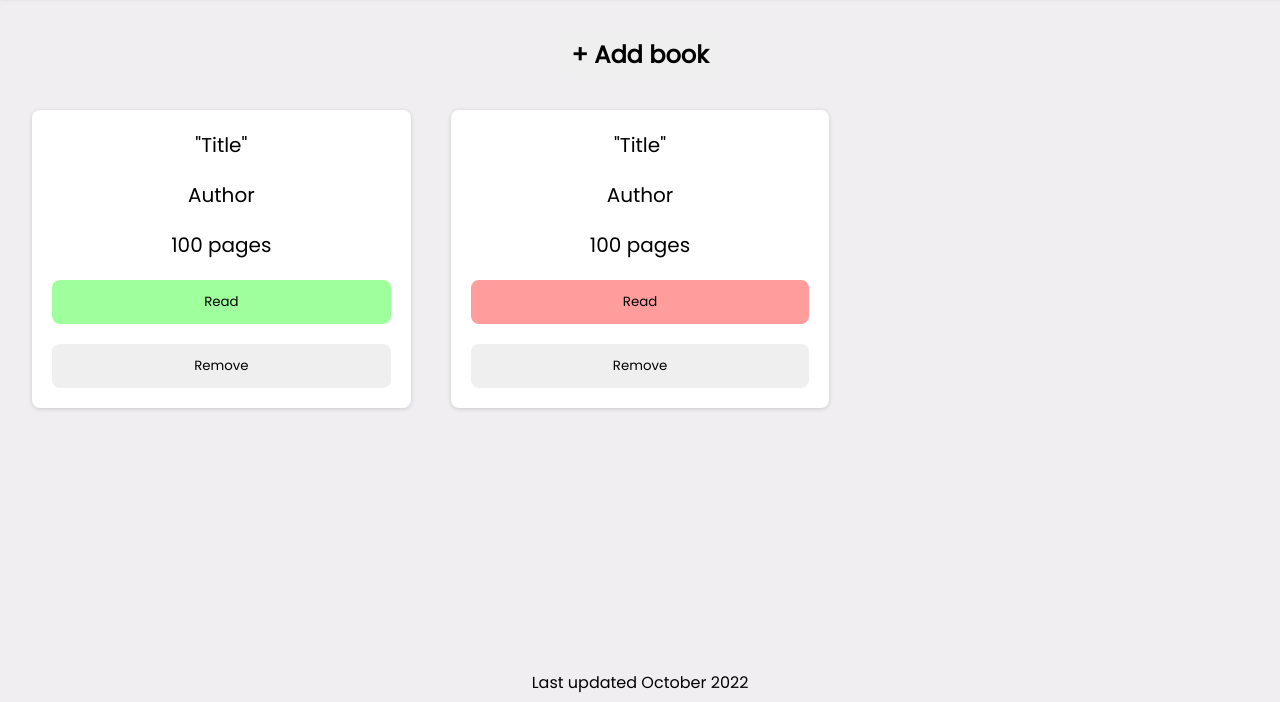
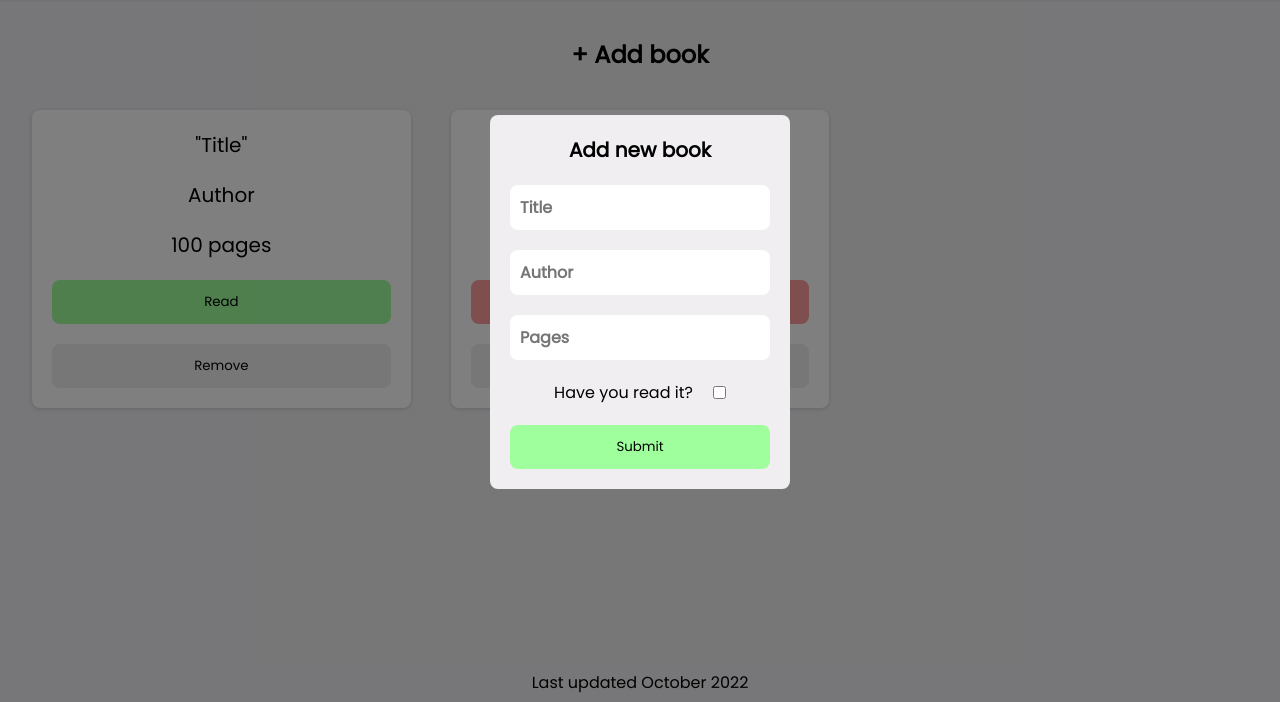
Before and after one commit to hank33liu/Odin-Library, a plain HTML site: page index.html in a window 1280 px wide. Both pictures are taken after a click on the button "+ Add book". Shown: the part 98-800 px from the top of the page. Drawn offline with Linux system fonts and the light colour scheme.

Commit message:
Add modal and grey overlay. Add function to Add book button

```diff
--- a/index.html
+++ b/index.html
@@ -39,6 +39,20 @@
                 <div> Last updated October 2022</div>
             </div>
         </div>
+        <div class="overlay" id="modal-overlay"></div>
+        <div class="modal" id="addBookModal">
+            <form id="addBookForm">
+                <div class="modal-title">Add new book</div>
+                <input type="text" class="input" placeholder="Title" required>
+                <input type="text" class="input" placeholder="Author" required>
+                <input type="number" class="input" placeholder="Pages" required>
+                <div class="is-read-query">
+                    <label for="is-read-query">Have you read it?</label>
+                    <input class="checkbox" type="checkbox">
+                </div>
+                <button class="submit">Submit</button>
+            </form>
+        </div>
     </div>
 </body>
 </html>
--- a/script.js
+++ b/script.js
@@ -21,9 +21,48 @@ class Library {
     }
 
     addBook() {
-
+        pass
     }
 }
+
+//Submit form
+const getBookFromInput = () => {
+    const title = document.getElementById('title').value
+    const author = document.getElementById('author').value
+    const pages = document.getElementById('pages').value
+    const isRead = document.getElementById('isRead').checked
+    return new Book(title, author, pages, isRead)
+}
+
+// const createBookCard = (book)
+
+
+//Modal
+const addBook = document.getElementById("add-book"); //get button that opens addBookModal
+
+const overlay = document.getElementById("modal-overlay"); //get modal overlay
+
+const addBookModal = document.getElementById("addBookModal"); //get addBookModal
+
+const showAddBookModal = () => {
+    overlay.style.display = "block";
+    addBookModal.style.display = "block";
+}
+
+const hideAddBookModal = () => {
+    overlay.style.display = "none";
+    addBookModal.style.display = "none";
+}
+
+addBook.addEventListener("click", showAddBookModal) //Show overlay and addBookModal when Add book button is clicked
+
+overlay.addEventListener("click", hideAddBookModal) //Hide overlay and addBookModal when overlay is clicked
+
+window.addEventListener("keydown", function (e) {
+    if (e.key === "Escape") {
+        console.log("Escaped");
+        hideAddBookModal()};
+})
 
 // TESTING LINE DO NOT CROSS
 
--- a/style.css
+++ b/style.css
@@ -121,3 +121,58 @@ button.unread {
     height: 2.5rem;
     /* Footer height */
 }
+
+/* Overlay */
+.overlay {
+    display: none;
+    position: fixed;
+    width: 100%;
+    height: 100%;
+    background-color: rgba(0, 0, 0, 0.5);
+}
+
+/* Modal */
+.modal {
+    display: none;
+    background-color: #f0eef1;
+    border-radius: 8px;
+    position: fixed;
+    z-index: 1;
+    padding: 20px;
+    top: 50%;
+    left: 50%;
+    text-align: center;
+    transform: translate(-50%, -50%) scale(1);
+    width: 300px;
+}
+
+#addBookForm {
+    display: flex;
+    flex-direction: column;
+    gap: 20px;
+}
+
+.modal-title {
+    font-size: 1.25rem;
+    font-weight: bold;
+}
+
+.modal .input {
+    border: none;
+    border-radius: 8px;
+    font-size: 1rem;
+    font-weight: bold;
+    padding: 10px;
+}
+
+.modal .is-read-query {
+    display: flex;
+    justify-content: center;
+    align-items: center;
+    gap: 20px;
+}
+
+.modal .submit {
+    background-color: #9fff9c;
+    padding: 0.75rem 1rem;
+}
```
